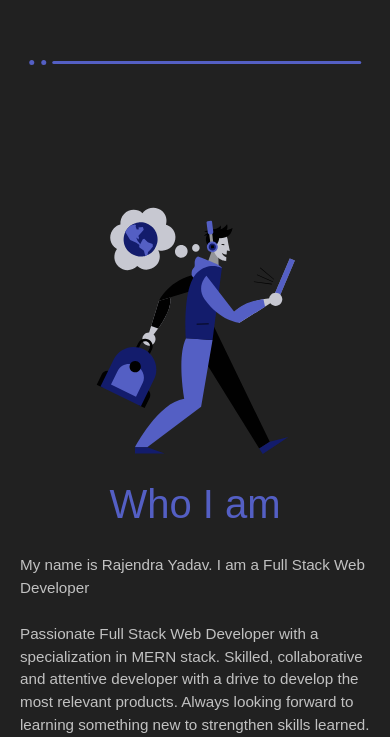
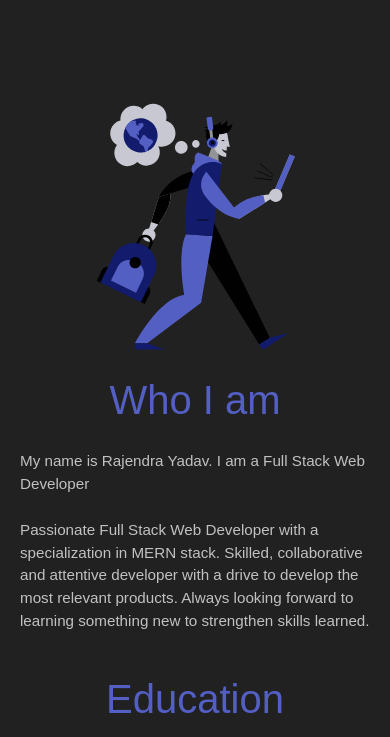
Before and after one commit to R-Yaduvanshi/R-Yaduvanshi.github.io, a React (Create React App) app: page / in a window 390 px wide. Shown: the part 907-1644 px from the top of the page. Built offline with nearby package versions, Linux system fonts and the light colour scheme.

Commit message:
last check

```diff
--- a/src/components/About/About.css
+++ b/src/components/About/About.css
@@ -1,9 +1,9 @@
-.abouts {
+#abouts {
   min-height: 100vh;
   position: relative;
 }
 
-.abouts .line-styling {
+#abouts .line-styling {
   position: absolute;
   top: 50px;
   left: 50%;
@@ -16,12 +16,12 @@
   justify-content: space-between;
 }
 
-.abouts .line-styling .style-circle {
+#abouts .line-styling .style-circle {
   width: 10px;
   height: 10px;
   border-radius: 50%;
 }
-.abouts .line-styling .style-line {
+#abouts .line-styling .style-line {
   width: 95%;
   height: 5px;
   border-radius: 10px;
@@ -82,14 +82,14 @@
   }
 }
 @media (max-width: 1024px) {
-  .abouts {
+  #abouts {
     display: flex;
     align-items: center;
   }
 }
 
 @media screen and (max-width: 992px) {
-  .abouts .line-styling {
+  #abouts .line-styling {
     top: 20px;
   }
 
@@ -124,7 +124,7 @@
 }
 
 @media screen and (max-width: 800px) {
-  .abouts .line-styling .style-circle {
+  #abouts .line-styling .style-circle {
     width: 8px;
     height: 8px;
     border-radius: 50%;
@@ -135,12 +135,12 @@
 }
 
 @media screen and (max-width: 600px) {
-  .abouts .line-styling .style-circle {
+  #abouts .line-styling .style-circle {
     width: 5px;
     height: 5px;
     border-radius: 50%;
   }
-  .abouts .line-styling .style-line {
+  #abouts .line-styling .style-line {
     width: 93%;
     height: 3px;
     border-radius: 10px;
--- a/src/components/About/About.js
+++ b/src/components/About/About.js
@@ -8,7 +8,8 @@
   const { theme } = useContext(ThemeContext);
   return (
     <div
-      className="abouts sections"
+      className="about section"
+      id="about"
       name="about"
       style={{ backgroundColor: theme.secondary }}
     >
@@ -27,7 +28,7 @@
         ></div>
       </div>
 
-      <div id="about" className="about-body">
+      <div className="about-body">
         <div className="about-description">
           <h2 style={{ color: theme.primary }}>{aboutData.title}</h2>
           <p style={{ color: theme.tertiary80 }}>
```
